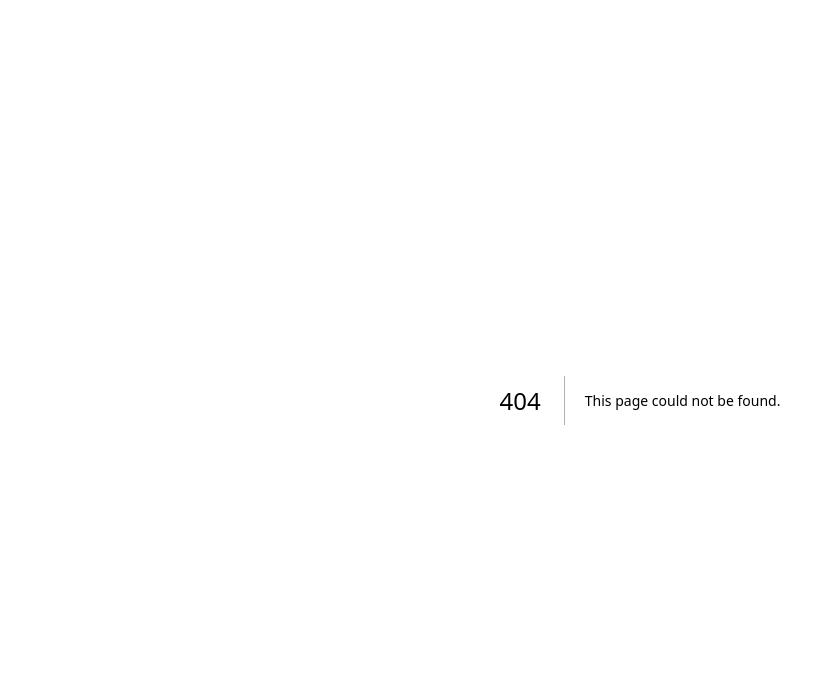
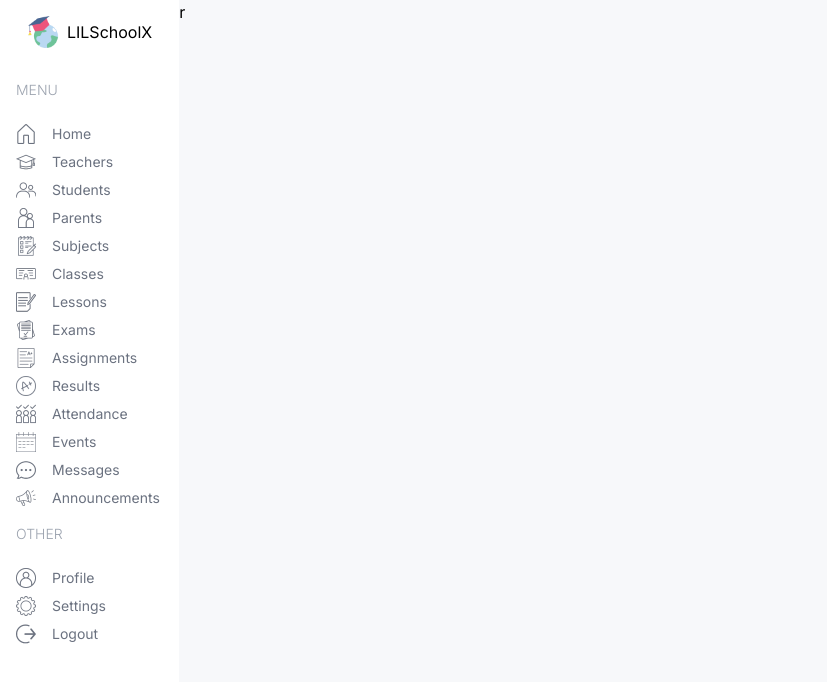
Before and after one commit to safak/next-dashboard-ui, a Next.js app: page /teacher in a window 1280 px wide. Before the commit this address had no page. Shown: the top 682 px of the page, without its empty margins (0-827 px from the left). Built offline with nearby package versions, Linux system fonts and the light colour scheme.

Commit message:
menu-design

```diff
--- /dev/null
+++ b/src/app/(dashboard)/admin/page.tsx
@@ -0,0 +1,9 @@
+import React from 'react'
+
+const AdminPage = () => {
+  return (
+    <div>AdminPage</div>
+  )
+}
+
+export default AdminPage
--- /dev/null
+++ b/src/app/(dashboard)/layout.tsx
@@ -0,0 +1,27 @@
+import Image from "next/image";
+import Link from "next/link";
+import React from "react";
+import Menu from "@/components/Menu"
+
+const DashboradLayout = ({
+  children,
+}: Readonly<{ children: React.ReactNode }>) => {
+  return (
+    <div className="h-screen flex">
+      {/* LEFT */}
+      <div className="w-[14%] md:w-[8%] lg:w-[16%] xl:w-[14%] p-4">
+        <Link href="/" className="flex items-center justify-center gap-2">
+          <Image src="/logo.png" alt="logo" width={32} height={32} />
+          <span className="hidden lg:block">LILSchoolX</span>
+        </Link>
+        <Menu/>
+      </div>
+      {/* RIGHT */}
+      <div className="w-[86%] md:w-[92%] lg:w-[84%] xl:w-[86%] bg-[#F7F8FA] overflow-scroll">
+        r
+      </div>
+    </div>
+  );
+};
+
+export default DashboradLayout;
--- /dev/null
+++ b/src/app/(dashboard)/student/page.tsx
@@ -0,0 +1,9 @@
+import React from 'react'
+
+const StudentPage = () => {
+  return (
+    <div>StudentPage</div>
+  )
+}
+
+export default StudentPage
--- /dev/null
+++ b/src/app/(dashboard)/teacher/page.tsx
@@ -0,0 +1,9 @@
+import React from 'react'
+
+const TeacherPage = () => {
+  return (
+    <div>TeacherPage</div>
+  )
+}
+
+export default TeacherPage
--- /dev/null
+++ b/src/app/sign-in/page.tsx
@@ -0,0 +1,7 @@
+import React from "react";
+
+const LoginPage = () => {
+  return <div>LoginPage</div>;
+};
+
+export default LoginPage;
--- a/src/components/Menu.tsx
+++ b/src/components/Menu.tsx
@@ -112,3 +112,33 @@ const menuItems = [
     ],
   },
 ];
+
+import Image from "next/image";
+import Link from "next/link";
+import React from "react";
+
+const Menu = () => {
+  return (
+    <div className="mt-4 text-sm">
+      {menuItems.map((i) => (
+        <div className="flex flex-col gap-2" key={i.title}>
+          <span className="hidden lg:block text-gray-400 font-light my-4">
+            {i.title}
+          </span>
+          {i.items.map((item) => (
+            <Link
+              href={item.href}
+              key={item.label}
+              className="flex items-center justify-center lg:justify-start gap-4 text-gray-500"
+            >
+              <Image src={item.icon} alt="" width={20} height={20} />
+              <span className="hidden lg:block">{item.label}</span>
+            </Link>
+          ))}
+        </div>
+      ))}
+    </div>
+  );
+};
+
+export default Menu;
```
Also changed, not shown: src/app/(dashboard)/parent/page.tsx (added), src/components/Navbar.tsx (added), 1 other file (tests, documents, lock files or other folders).
